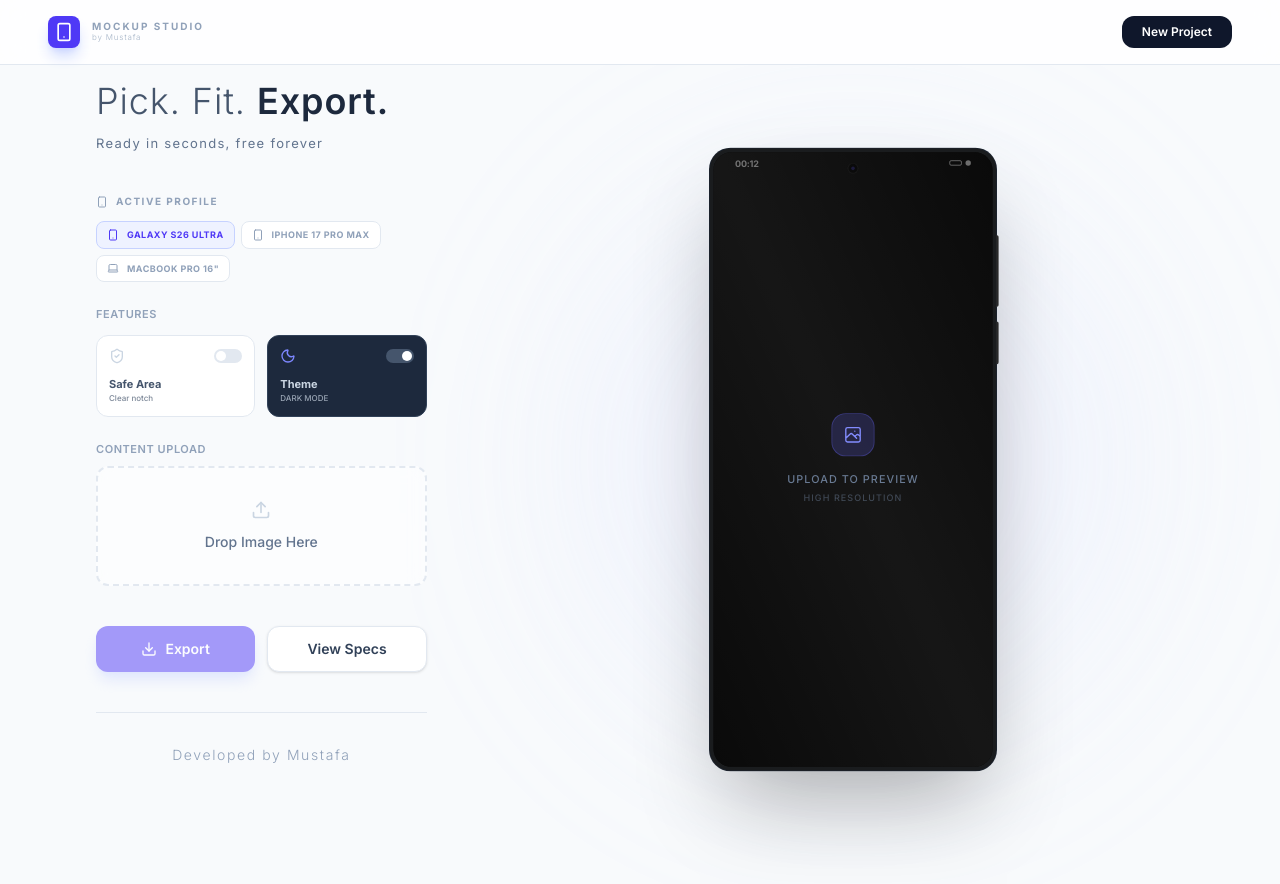
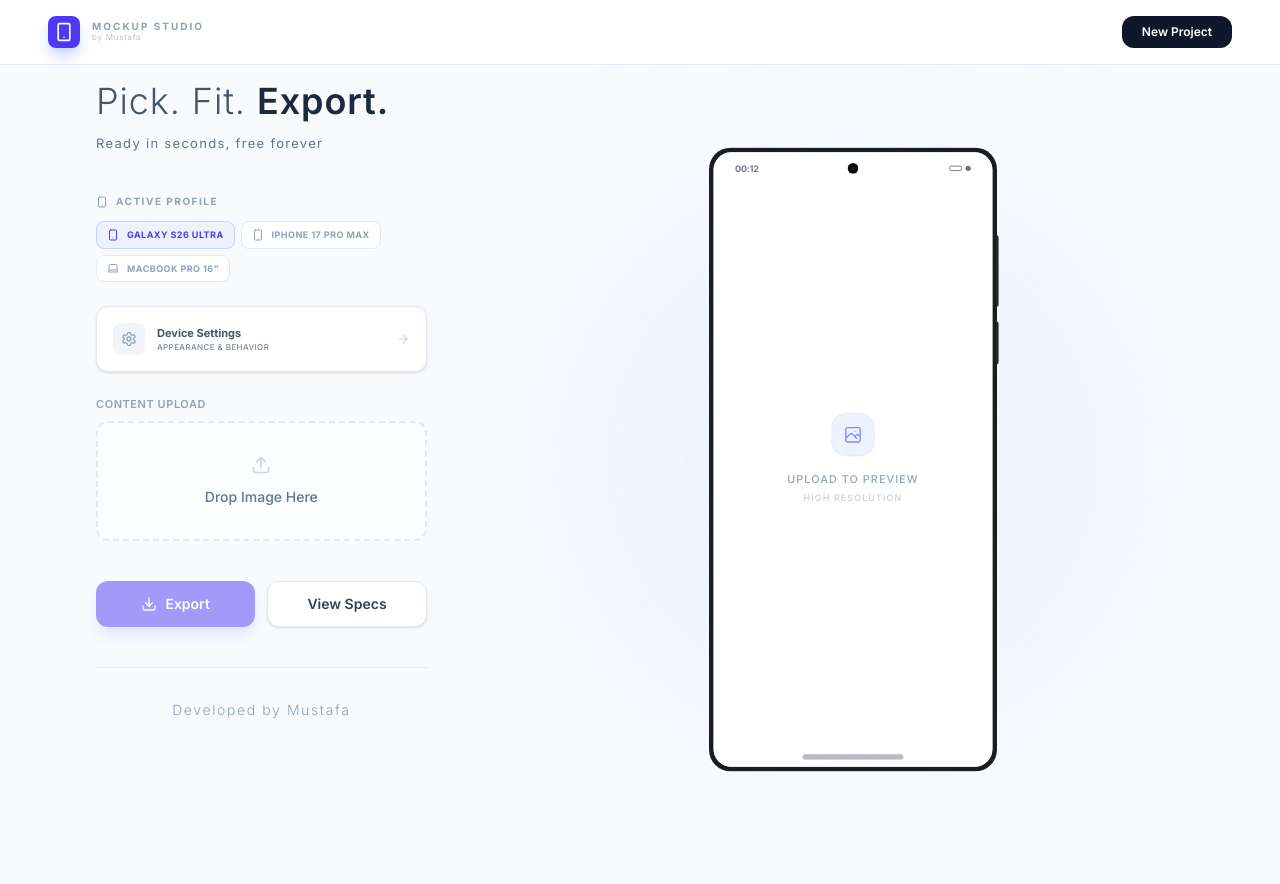
Before and after one commit to mwh2000/mocup-studio, a React (Vite) app: page / in a window 1280 px wide. Shown: the top 884 px of the page. Built offline with nearby package versions, Linux system fonts and the light colour scheme.

Commit message:
feat: initialize project structure with tailwind styles and device mockup dashboard

```diff
--- a/src/App.tsx
+++ b/src/App.tsx
@@ -15,7 +15,11 @@ import {
   ShieldCheck,
   Sun,
   Moon,
+  Settings,
+  Check,
+  X,
 } from "lucide-react";
+import { AnimatePresence } from "motion/react";
 import { toPng } from "html-to-image";
 import { DeviceFrame } from "./components/DeviceFrame";
 import { ImageUploader } from "./components/ImageUploader";
@@ -31,8 +35,11 @@ export default function App() {
   const [isSafeAreaEnabled, setIsSafeAreaEnabled] = useState(false);
   const [showSpecs, setShowSpecs] = useState(false);
   const [imageZoom, setImageZoom] = useState(1);
-  const [deviceTheme, setDeviceTheme] = useState<"light" | "dark">("dark");
+  const [deviceTheme, setDeviceTheme] = useState<"light" | "dark">("light");
   const [isImageLocked, setIsImageLocked] = useState(true);
+  const [showStatusBar, setShowStatusBar] = useState(true);
+  const [showNotch, setShowNotch] = useState(true);
+  const [showSettings, setShowSettings] = useState(false);
 
   const mockupRef = useRef<HTMLDivElement>(null);
 
@@ -102,14 +109,14 @@ export default function App() {
           setUploadedImage(null);
           setImageZoom(1);
           setIsSafeAreaEnabled(false);
-          setDeviceTheme("dark");
+          setDeviceTheme("light");
         }
       });
     } else {
       setSelectedDevice(DEVICES.s26_ultra);
       setImageZoom(1);
       setIsSafeAreaEnabled(false);
-      setDeviceTheme("dark");
+      setDeviceTheme("light");
     }
   };
 
@@ -178,103 +185,240 @@ export default function App() {
               </div>
             </div>
 
-            <div className="flex flex-col gap-3">
-              <div className="flex items-center justify-between">
-                <label className="text-[11px] font-semibold text-slate-400 uppercase tracking-wider">
-                  Features
-                </label>
-              </div>
-              <div className="grid grid-cols-2 gap-3">
-                {/* Safe Area Toggle */}
+            <div className="grid grid-cols-1 gap-3">
+              {/* Device Config Button */}
+              <div className="relative">
                 <button
-                  onClick={() => setIsSafeAreaEnabled(!isSafeAreaEnabled)}
-                  className={`p-3 rounded-xl border flex flex-col gap-3 transition-all text-left ${
-                    isSafeAreaEnabled
-                      ? "bg-indigo-50 border-indigo-200 text-indigo-700"
-                      : "bg-white border-slate-200 text-slate-600 hover:border-slate-300"
+                  onClick={() => setShowSettings(!showSettings)}
+                  className={`p-4 rounded-xl border flex items-center justify-between transition-all text-left w-full ${
+                    showSettings
+                      ? "bg-indigo-50 border-indigo-200 text-indigo-700 shadow-inner"
+                      : "bg-white border-slate-200 text-slate-600 hover:border-slate-300 hover:bg-slate-50 shadow-sm"
                   }`}
                 >
-                  <div className="flex items-center justify-between w-full">
-                    <ShieldCheck
-                      className={`w-4 h-4 ${isSafeAreaEnabled ? "text-indigo-500" : "text-slate-300"}`}
+                  <div className="flex items-center gap-3">
+                    <div
+                      className={`p-2 rounded-lg ${showSettings ? "bg-indigo-600 text-white" : "bg-slate-100 text-slate-400"}`}
+                    >
+                      <Settings
+                        className={`w-4 h-4 ${showSettings ? "animate-spin-slow" : ""}`}
                       />
+                    </div>
+                    <div>
+                      <p className="text-[11px] font-bold">Device Settings</p>
+                      <p className="text-[8px] opacity-70 font-medium uppercase tracking-wider">
+                        Appearance & Behavior
+                      </p>
+                    </div>
+                  </div>
+                  <ArrowRight
+                    className={`w-3.5 h-3.5 transition-transform ${showSettings ? "rotate-90 text-indigo-500" : "text-slate-300"}`}
+                  />
+                </button>
+
+                <AnimatePresence>
+                  {showSettings && (
+                    <>
+                      <motion.div
+                        initial={{ opacity: 0 }}
+                        animate={{ opacity: 1 }}
+                        exit={{ opacity: 0 }}
+                        onClick={() => setShowSettings(false)}
+                        className="fixed inset-0 bg-slate-900/30 backdrop-blur-[4px] z-[90] lg:bg-transparent lg:backdrop-blur-none"
+                      />
+
+                      <motion.div
+                        initial={{ opacity: 0, y: 10, scale: 0.95 }}
+                        animate={{ opacity: 1, y: 0, scale: 1 }}
+                        exit={{ opacity: 0, y: 10, scale: 0.95 }}
+                        className="fixed inset-x-4 bottom-6 lg:absolute lg:top-full lg:left-0 lg:bottom-auto lg:mt-3 lg:w-80 bg-white/95 backdrop-blur-xl rounded-2xl lg:rounded-3xl shadow-[0_40px_80px_rgba(0,0,0,0.25)] border border-slate-200/50 overflow-hidden z-[100]"
+                      >
+                        <div className="p-4 border-b border-slate-100 flex items-center justify-between bg-slate-50/50">
+                          <span className="text-[11px] font-bold text-slate-400 uppercase tracking-widest">
+                            Configuration
+                          </span>
+                          <button
+                            onClick={() => setShowSettings(false)}
+                            className="p-1 hover:bg-slate-200 rounded-md transition-colors text-slate-400"
+                          >
+                            <X className="w-3.5 h-3.5" />
+                          </button>
+                        </div>
+
+                        <div className="p-3 space-y-1.5">
+                          {/* Theme Toggle */}
+                          <button
+                            onClick={() =>
+                              setDeviceTheme(
+                                deviceTheme === "light" ? "dark" : "light",
+                              )
+                            }
+                            className="w-full p-2.5 flex items-center justify-between rounded-xl hover:bg-slate-50 transition-colors group text-left"
+                          >
+                            <div className="flex items-center gap-3">
                               <div
-                      className={`w-7 h-3.5 rounded-full relative transition-colors ${isSafeAreaEnabled ? "bg-indigo-500" : "bg-slate-200"}`}
+                                className={`p-2 rounded-lg ${deviceTheme === "light" ? "bg-amber-100 text-amber-600" : "bg-slate-800 text-indigo-400"}`}
+                              >
+                                {deviceTheme === "light" ? (
+                                  <Sun className="w-4 h-4" />
+                                ) : (
+                                  <Moon className="w-4 h-4" />
+                                )}
+                              </div>
+                              <div className="flex flex-col">
+                                <span className="text-xs font-semibold text-slate-700">
+                                  Appearance
+                                </span>
+                                <span className="text-[9px] text-slate-400 capitalize font-medium">
+                                  {deviceTheme} Mode
+                                </span>
+                              </div>
+                            </div>
+                            <div
+                              className={`w-9 h-5 rounded-full relative transition-colors ${deviceTheme === "dark" ? "bg-indigo-600" : "bg-slate-200"}`}
                             >
                               <div
-                        className={`absolute top-0.5 w-2.5 h-2.5 bg-white rounded-full transition-all ${isSafeAreaEnabled ? "left-4" : "left-0.5"}`}
+                                className={`absolute top-1 w-3 h-3 bg-white rounded-full transition-all shadow-sm ${deviceTheme === "dark" ? "left-5" : "left-1"}`}
                               />
-                    </div>
-                  </div>
-                  <div>
-                    <p className="text-[11px] font-bold">Safe Area</p>
-                    <p className="text-[8px] opacity-70 font-medium">
-                      Clear notch
-                    </p>
                             </div>
                           </button>
 
-                {/* Theme Toggle */}
+                          {/* Safe Area Toggle */}
                           <button
                             onClick={() =>
-                    setDeviceTheme(deviceTheme === "light" ? "dark" : "light")
+                              setIsSafeAreaEnabled(!isSafeAreaEnabled)
                             }
-                  className={`p-3 rounded-xl border flex flex-col gap-3 transition-all text-left ${
-                    deviceTheme === "light"
-                      ? "bg-amber-50 border-amber-200 text-amber-700"
-                      : "bg-slate-800 border-slate-700 text-slate-300"
-                  }`}
+                            className="w-full p-2.5 flex items-center justify-between rounded-xl hover:bg-slate-50 transition-colors group text-left"
                           >
-                  <div className="flex items-center justify-between w-full">
-                    {deviceTheme === "light" ? (
-                      <Sun className="w-4 h-4 text-amber-500" />
-                    ) : (
-                      <Moon className="w-4 h-4 text-indigo-400" />
-                    )}
+                            <div className="flex items-center gap-3">
                               <div
-                      className={`w-7 h-3.5 rounded-full relative transition-colors ${deviceTheme === "light" ? "bg-amber-400" : "bg-slate-600"}`}
+                                className={`p-2 rounded-lg ${isSafeAreaEnabled ? "bg-indigo-100 text-indigo-600" : "bg-slate-100 text-slate-400"}`}
+                              >
+                                <ShieldCheck className="w-4 h-4" />
+                              </div>
+                              <div className="flex flex-col">
+                                <span className="text-xs font-semibold text-slate-700">
+                                  Safe Area
+                                </span>
+                                <span className="text-[9px] text-slate-400 font-medium">
+                                  Avoid Notch Overlap
+                                </span>
+                              </div>
+                            </div>
+                            <div
+                              className={`w-9 h-5 rounded-full relative transition-colors ${isSafeAreaEnabled ? "bg-indigo-600" : "bg-slate-200"}`}
                             >
                               <div
-                        className={`absolute top-0.5 w-2.5 h-2.5 bg-white rounded-full transition-all ${deviceTheme === "dark" ? "left-4" : "left-0.5"}`}
+                                className={`absolute top-1 w-3 h-3 bg-white rounded-full transition-all shadow-sm ${isSafeAreaEnabled ? "left-5" : "left-1"}`}
                               />
-                    </div>
-                  </div>
-                  <div>
-                    <p className="text-[11px] font-bold">Theme</p>
-                    <p className="text-[8px] opacity-70 font-medium uppercase">
-                      {deviceTheme} mode
-                    </p>
                             </div>
                           </button>
 
-                {/* Drag Lock Toggle - Mobile Only */}
+                          <div className="h-px bg-slate-100 mx-2 my-1" />
+
+                          {/* Navbar Toggle */}
+                          <button
+                            onClick={() => setShowStatusBar(!showStatusBar)}
+                            className="w-full p-2.5 flex items-center justify-between rounded-xl hover:bg-slate-50 transition-colors group text-left"
+                          >
+                            <div className="flex items-center gap-3">
+                              <div
+                                className={`p-2 rounded-lg ${showStatusBar ? "bg-indigo-100 text-indigo-600" : "bg-slate-100 text-slate-400"}`}
+                              >
+                                <Smartphone className="w-4 h-4" />
+                              </div>
+                              <div className="flex flex-col">
+                                <span className="text-xs font-semibold text-slate-700">
+                                  Device Navbar
+                                </span>
+                                <span className="text-[9px] text-slate-400 font-medium">
+                                  Status & Home Bar
+                                </span>
+                              </div>
+                            </div>
+                            <div
+                              className={`w-9 h-5 rounded-full relative transition-colors ${showStatusBar ? "bg-indigo-600" : "bg-slate-200"}`}
+                            >
+                              <div
+                                className={`absolute top-1 w-3 h-3 bg-white rounded-full transition-all shadow-sm ${showStatusBar ? "left-5" : "left-1"}`}
+                              />
+                            </div>
+                          </button>
+
+                          {/* Notch Toggle */}
+                          <button
+                            onClick={() => setShowNotch(!showNotch)}
+                            className="w-full p-2.5 flex items-center justify-between rounded-xl hover:bg-slate-50 transition-colors group text-left"
+                          >
+                            <div className="flex items-center gap-3">
+                              <div
+                                className={`p-2 rounded-lg ${showNotch ? "bg-indigo-100 text-indigo-600" : "bg-slate-100 text-slate-400"}`}
+                              >
+                                <div className="w-4 h-1.5 bg-current rounded-full opacity-60" />
+                              </div>
+                              <div className="flex flex-col">
+                                <span className="text-xs font-semibold text-slate-700">
+                                  Display Notch
+                                </span>
+                                <span className="text-[9px] text-slate-400 font-medium">
+                                  Camera Cut-out
+                                </span>
+                              </div>
+                            </div>
+                            <div
+                              className={`w-9 h-5 rounded-full relative transition-colors ${showNotch ? "bg-indigo-600" : "bg-slate-200"}`}
+                            >
+                              <div
+                                className={`absolute top-1 w-3 h-3 bg-white rounded-full transition-all shadow-sm ${showNotch ? "left-5" : "left-1"}`}
+                              />
+                            </div>
+                          </button>
+
+                          {/* Drag Mode Toggle - Mobile Only */}
+                          <div className="lg:hidden">
+                            <div className="h-px bg-slate-100 mx-2 my-1" />
                             <button
                               onClick={() => setIsImageLocked(!isImageLocked)}
-                  className={`p-3 rounded-xl border flex flex-col gap-3 transition-all text-left md:hidden ${
-                    !isImageLocked
-                      ? "bg-indigo-50 border-indigo-200 text-indigo-700"
-                      : "bg-white border-slate-200 text-slate-600 hover:border-slate-300"
-                  }`}
+                              className="w-full p-2.5 flex items-center justify-between rounded-xl hover:bg-slate-50 transition-colors group text-left"
                             >
-                  <div className="flex items-center justify-between w-full">
-                    <Layout
-                      className={`w-4 h-4 ${!isImageLocked ? "text-indigo-500" : "text-slate-300"}`}
-                    />
+                              <div className="flex items-center gap-3">
                                 <div
-                      className={`w-7 h-3.5 rounded-full relative transition-colors ${!isImageLocked ? "bg-indigo-500" : "bg-slate-200"}`}
+                                  className={`p-2 rounded-lg ${!isImageLocked ? "bg-indigo-100 text-indigo-600" : "bg-slate-100 text-slate-400"}`}
+                                >
+                                  <Layout className="w-4 h-4" />
+                                </div>
+                                <div className="flex flex-col">
+                                  <span className="text-xs font-semibold text-slate-700">
+                                    Drag Mode
+                                  </span>
+                                  <span className="text-[9px] text-slate-400 font-medium">
+                                    {isImageLocked
+                                      ? "Locked (Gesture: Long-tap)"
+                                      : "Unlocked for positioning"}
+                                  </span>
+                                </div>
+                              </div>
+                              <div
+                                className={`w-9 h-5 rounded-full relative transition-colors ${!isImageLocked ? "bg-indigo-600" : "bg-slate-200"}`}
                               >
                                 <div
-                        className={`absolute top-0.5 w-2.5 h-2.5 bg-white rounded-full transition-all ${!isImageLocked ? "left-4" : "left-0.5"}`}
+                                  className={`absolute top-1 w-3 h-3 bg-white rounded-full transition-all shadow-sm ${!isImageLocked ? "left-5" : "left-1"}`}
                                 />
                               </div>
+                            </button>
                           </div>
-                  <div>
-                    <p className="text-[11px] font-bold">Drag Mode</p>
-                    <p className="text-[8px] opacity-70 font-medium uppercase">
-                      {isImageLocked ? "Locked" : "Unlocked"}
-                    </p>
                         </div>
-                </button>
+
+                        <div className="bg-slate-50/50 p-3 flex items-center gap-2 border-t border-slate-100">
+                          <div className="w-1.5 h-1.5 bg-indigo-500 rounded-full animate-pulse" />
+                          <span className="text-[9px] font-bold text-slate-400 uppercase tracking-tight">
+                            Live Sync Active
+                          </span>
+                        </div>
+                      </motion.div>
+                    </>
+                  )}
+                </AnimatePresence>
               </div>
             </div>
 
@@ -340,9 +484,13 @@ export default function App() {
           <div className="pt-8 border-t border-slate-200 tracking-widest">
             {/* copy right developed by Mustafa */}
             <div className="flex items-center justify-center">
-              <p className="text-sm text-slate-400 font-light">
+              <a
+                target="_blank"
+                href="https://mwhmustafa.vercel.app/"
+                className="text-sm text-slate-400 font-light hover:text-indigo-500 transition-all"
+              >
                 Developed by Mustafa
-              </p>
+              </a>
             </div>
           </div>
         </div>
@@ -368,11 +516,10 @@ export default function App() {
               theme={deviceTheme}
               isLocked={isImageLocked}
               onReset={() => setImageZoom(1)}
+              showStatusBar={showStatusBar}
+              showNotch={showNotch}
             />
           </div>
-
-          {/* Shadow Reflection */}
-          <div className="absolute bottom-4 sm:bottom-0 w-1/2 h-8 bg-slate-900/5 blur-3xl opacity-50"></div>
         </div>
       </main>
 
--- a/src/components/DeviceFrame.tsx
+++ b/src/components/DeviceFrame.tsx
@@ -11,6 +11,8 @@ interface DeviceFrameProps {
   theme?: "light" | "dark";
   isLocked?: boolean;
   onReset?: () => void;
+  showStatusBar?: boolean;
+  showNotch?: boolean;
 }
 
 const Placeholder = ({ theme }: { theme?: "light" | "dark" }) => (
@@ -56,6 +58,8 @@ const MobileScreen = ({
   draggableNodeRef,
   theme,
   currentTime,
+  showStatusBar = true,
+  showNotch = true,
 }: any) => {
   const formattedTime = currentTime.toLocaleTimeString([], {
     hour: "numeric",
@@ -81,7 +85,7 @@ const MobileScreen = ({
             >
               <div
                 ref={draggableNodeRef}
-                className={`absolute ${!isLocked ? "cursor-move z-50 ring-2 ring-indigo-500/30" : ""}`}
+                className={`absolute ${!isLocked ? "cursor-move z-50" : ""}`}
                 onDoubleClick={handleReset}
                 onTouchStart={handleTouchStart}
                 style={{
@@ -135,7 +139,11 @@ const MobileScreen = ({
           <Placeholder theme={theme} />
         )}
 
-        <div className="absolute top-0 left-0 right-0 h-6 flex items-center justify-between px-6 z-[60] pointer-events-none">
+        {/* Status Bar */}
+        {showStatusBar && (
+          <div
+            className={`absolute top-0 left-0 right-0 ${config.camera.type === "notch" ? "h-[44px]" : "h-[36px]"} flex items-center justify-between px-6 z-[60] pointer-events-none`}
+          >
             <div
               className={`text-[10px] font-bold tracking-tight ${theme === "light" ? "text-slate-900/60" : "text-white/40"}`}
             >
@@ -152,13 +160,14 @@ const MobileScreen = ({
               />
             </div>
           </div>
+        )}
 
-        {config.camera.type === "punch-hole" && (
+        {showNotch && config.camera.type === "punch-hole" && (
           <div className="absolute top-3 left-1/2 -translate-x-1/2 w-3 h-3 bg-[#050505] rounded-full z-[70] shadow-inner flex items-center justify-center border border-white/5">
             <div className="w-1 h-1 bg-indigo-900/40 rounded-full blur-[0.5px]"></div>
           </div>
         )}
-        {config.camera.type === "notch" && (
+        {showNotch && config.camera.type === "notch" && (
           <div
             className="absolute left-1/2 -translate-x-1/2 bg-black z-[70] flex items-center justify-center top-3 rounded-full"
             style={{ width: "75px", height: "20px" }}
@@ -167,6 +176,15 @@ const MobileScreen = ({
               <div className="h-1 bg-white/10 rounded-full w-6" />
               <div className="w-1.5 h-1.5 bg-indigo-900/40 rounded-full" />
             </div>
+          </div>
+        )}
+
+        {/* Home Indicator */}
+        {showStatusBar && (
+          <div className="absolute bottom-2 left-1/2 -translate-x-1/2 w-28 h-1.5 z-[60] pointer-events-none">
+            <div
+              className={`w-full h-full rounded-full ${theme === "light" ? "bg-slate-900/30" : "bg-white/30"} backdrop-blur-sm`}
+            />
           </div>
         )}
       </div>
@@ -276,7 +294,17 @@ const LaptopScreen = ({
 
 export const DeviceFrame = forwardRef<HTMLDivElement, DeviceFrameProps>(
   (
-    { config, imageUrl, isSafeAreaEnabled, zoom, theme, isLocked, onReset },
+    {
+      config,
+      imageUrl,
+      isSafeAreaEnabled,
+      zoom,
+      theme,
+      isLocked,
+      onReset,
+      showStatusBar = true,
+      showNotch = true,
+    },
     ref,
   ) => {
     const isLaptop = config.category === "laptop";
@@ -337,6 +365,8 @@ export const DeviceFrame = forwardRef<HTMLDivElement, DeviceFrameProps>(
       draggableNodeRef,
       theme,
       currentTime,
+      showStatusBar,
+      showNotch,
     };
 
     return (
@@ -350,7 +380,7 @@ export const DeviceFrame = forwardRef<HTMLDivElement, DeviceFrameProps>(
           initial={{ opacity: 0, scale: 0.9 }}
           animate={{ opacity: 1, scale: 1 }}
           transition={{ duration: 0.5, ease: [0.23, 1, 0.32, 1] }}
-          className={`relative p-[4px] bg-[#1a1c1e] shadow-[0_50px_100px_-20px_rgba(0,0,0,0.3)] border border-slate-800/50 ${
+          className={`relative p-[4px] bg-[#1a1c1e] border border-slate-800/50 ${
             isLaptop ? "origin-bottom" : ""
           }`}
           style={{
@@ -388,7 +418,7 @@ export const DeviceFrame = forwardRef<HTMLDivElement, DeviceFrameProps>(
             <div className="w-full h-[12px] bg-gradient-to-b from-[#2a2c30] to-[#1a1c1e] rounded-t-sm shadow-[inset_0_1px_1px_rgba(255,255,255,0.1)] flex justify-center">
               <div className="w-1/4 h-[4px] bg-[#111] mt-1 rounded-sm opacity-50" />
             </div>
-            <div className="w-full h-[6px] bg-[#111] rounded-b-xl shadow-[0_20px_40px_rgba(0,0,0,0.8)]" />
+            <div className="w-full h-[6px] bg-[#111] rounded-b-xl" />
           </div>
         )}
       </div>
--- a/src/index.css
+++ b/src/index.css
@@ -3,6 +3,7 @@
 
 @theme {
   --font-sans: "Inter", ui-sans-serif, system-ui, sans-serif;
+  --animate-spin-slow: spin 3s linear infinite;
 }
 
 @layer base {
```
Lines whose indentation alone changed are shown as unchanged.
